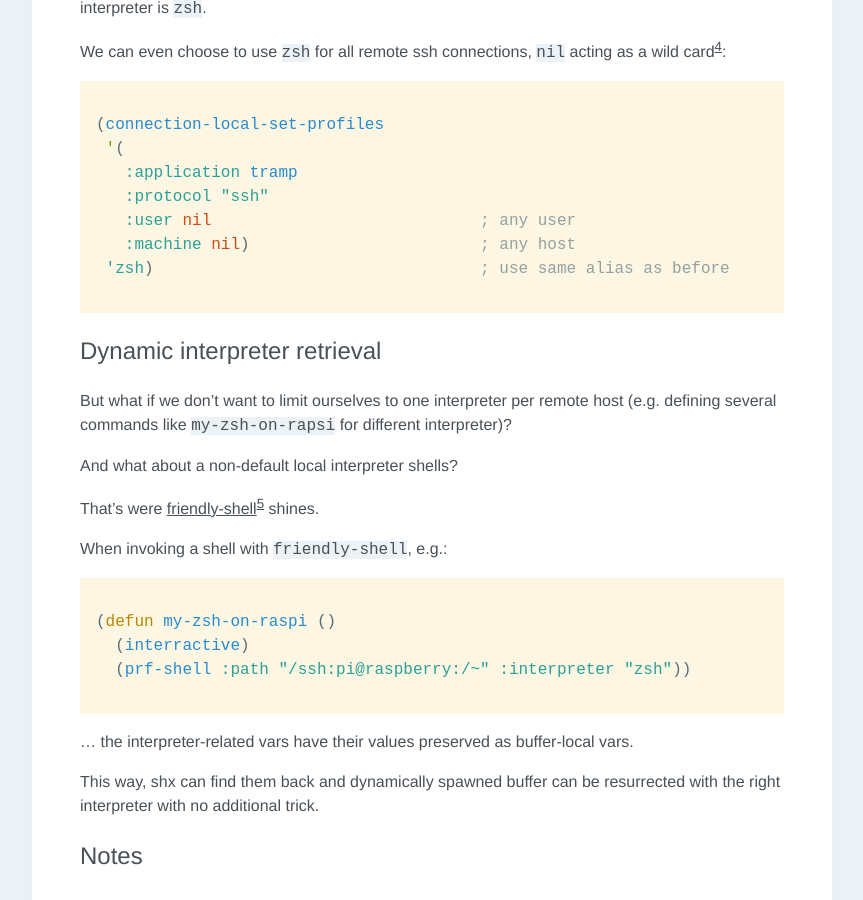
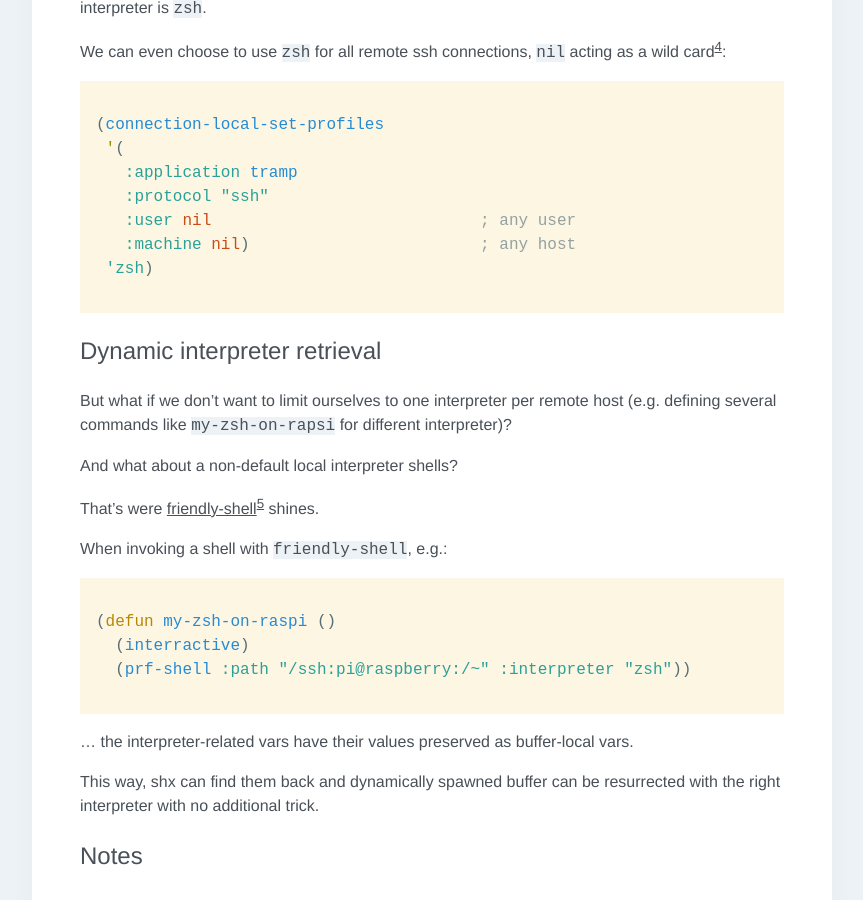
Before and after one commit to p3r7/blog, a Jekyll site: the page built from _posts/2020-07-06-emacs-shell-buffer-resurrect.md, in a window 1280 px wide and 900 px high, scrolled down 2588 px. Shown: the whole window, without its empty margins (208-1071 px from the left). Built offline with Jekyll 4.4.1, drawn with Linux system fonts in a browser that asks for light colours; some web fonts are replaced.

Commit message:
Remove unwanted comment

````diff
--- a/_posts/2020-07-06-emacs-shell-buffer-resurrect.md
+++ b/_posts/2020-07-06-emacs-shell-buffer-resurrect.md
@@ -119,7 +119,7 @@ We can even choose to use `zsh` for all remote ssh connections, `nil` acting as
    :protocol "ssh"
    :user nil                            ; any user
    :machine nil)                        ; any host
- 'zsh)                                  ; use same alias as before
+ 'zsh)
 ```
 
 
````
